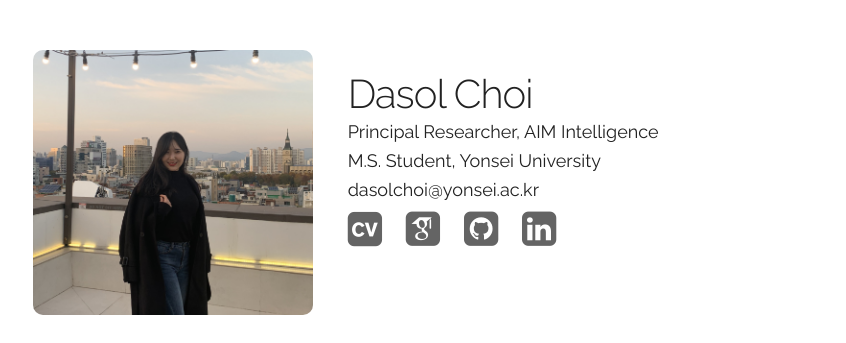
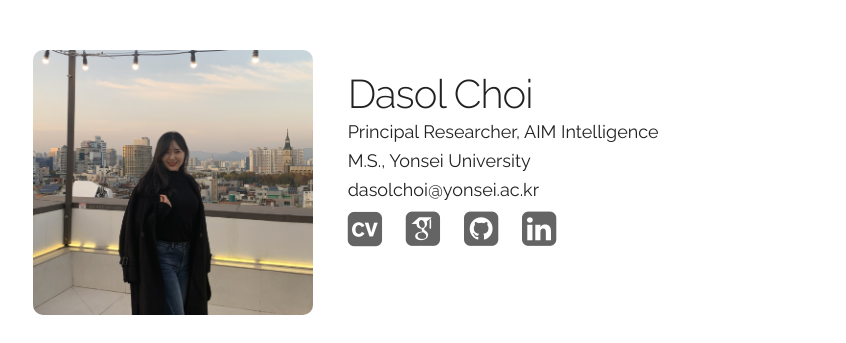
Before and after one commit to Dasol-Choi/dasol-choi.github.io, a Jekyll site: the page built from index.html, in a window 1280 px wide and 900 px high. Shown: the top 343 px of the window, without its empty margins (207-1053 px from the left). Built offline with Jekyll 4.4.1, drawn with Linux system fonts in a browser that asks for light colours; some web fonts are replaced.

Commit message:
Update main_info.yaml

```diff
--- a/_data/main_info.yaml
+++ b/_data/main_info.yaml
@@ -1,6 +1,6 @@
 name: "Dasol Choi"
 title: "Principal Researcher, AIM Intelligence"
-subtitle: "M.S. Student, Yonsei University"
+subtitle: "M.S., Yonsei University"
 # dept: "Digital Analytics, College of Computing"
 # office: ""
 email: "dasolchoi@yonsei.ac.kr"
```
